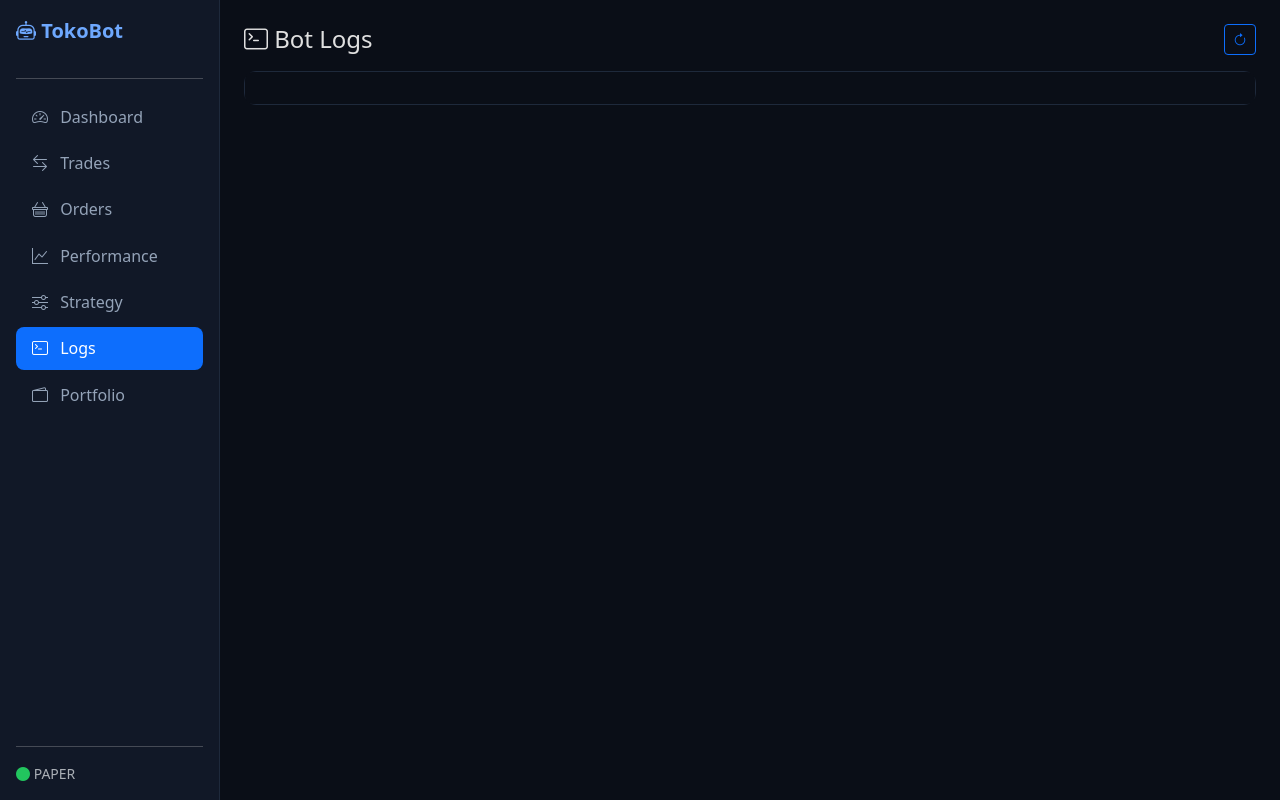
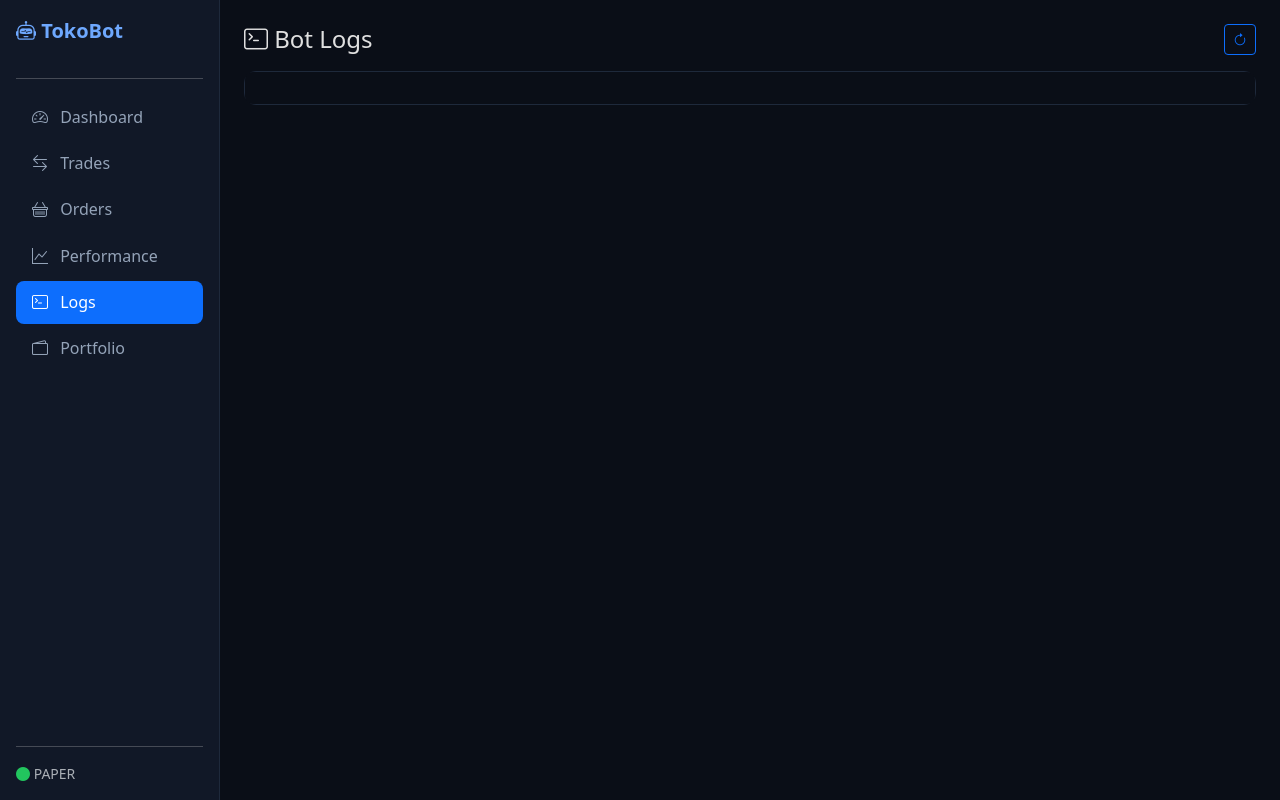
Before and after one commit to teguh2910/tokobot-trading, a FastAPI app: page /logs in a window 1280 px wide. Run offline with FastAPI, Linux system fonts and the light colour scheme; data that the repository does not hold is empty.

Commit message:
Hide Strategy & Risk Settings page from sidebar nav

```diff
--- a/web/templates/base.html
+++ b/web/templates/base.html
@@ -33,7 +33,7 @@
                 <li><a href="/trades" class="nav-link" id="mob-nav-trades"><i class="bi bi-arrow-left-right"></i> Trades</a></li>
                 <li><a href="/orders" class="nav-link" id="mob-nav-orders"><i class="bi bi-basket"></i> Orders</a></li>
                 <li><a href="/performance" class="nav-link" id="mob-nav-performance"><i class="bi bi-graph-up"></i> Performance</a></li>
-                <li><a href="/strategy" class="nav-link" id="mob-nav-strategy"><i class="bi bi-sliders"></i> Strategy</a></li>
+                <!-- <li><a href="/strategy" class="nav-link" id="mob-nav-strategy"><i class="bi bi-sliders"></i> Strategy</a></li> -->
                 <li><a href="/logs" class="nav-link" id="mob-nav-logs"><i class="bi bi-terminal"></i> Logs</a></li>
                 <li><a href="/portfolio" class="nav-link" id="mob-nav-portfolio"><i class="bi bi-wallet2"></i> Portfolio</a></li>
             </ul>
@@ -68,11 +68,11 @@
                         <i class="bi bi-graph-up"></i> Performance
                     </a>
                 </li>
-                <li>
+                <!-- <li>
                     <a href="/strategy" class="nav-link" id="nav-strategy">
                         <i class="bi bi-sliders"></i> Strategy
                     </a>
-                </li>
+                </li> -->
                 <li>
                     <a href="/logs" class="nav-link" id="nav-logs">
                         <i class="bi bi-terminal"></i> Logs
```
